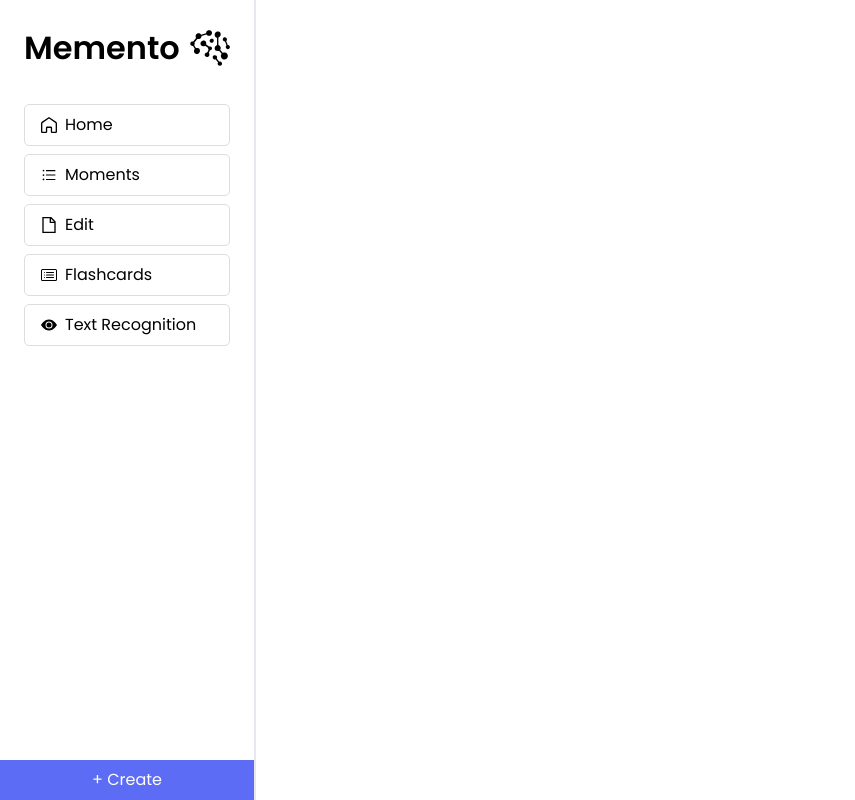
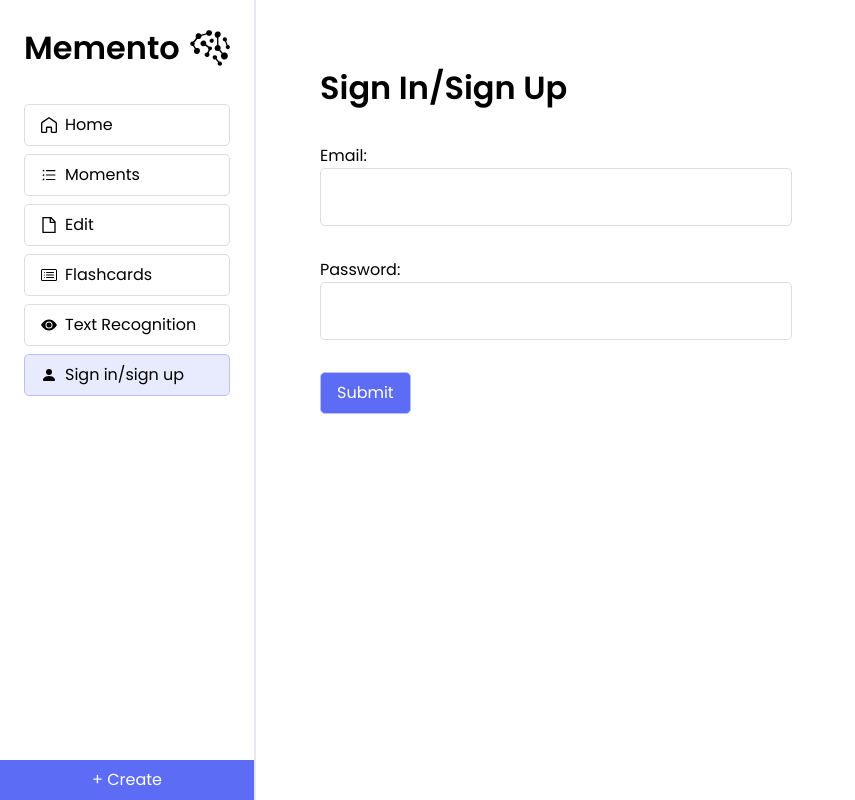
Before and after one commit to Yourself1011/memento, a React (Vite) app in the folder client/: page /signin in a window 1280 px wide. Shown: the whole page, without its empty margins (0-855 px from the left). Built offline with nearby package versions, Linux system fonts and the light colour scheme.

Commit message:
feat: static sign in/sign up page

```diff
--- a/client/src/App.tsx
+++ b/client/src/App.tsx
@@ -4,6 +4,7 @@ import Home from "./pages/Home/Home.tsx";
 import Edit from "./pages/Edit/Edit.tsx";
 import Moments from "./pages/Moments.tsx";
 import OCR from "./pages/OCR/OCR.tsx";
+import SignIn from "./pages/SignIn/SignIn.tsx";
 import { Routes, Route } from "react-router-dom";
 import Flashcards from "./pages/Flashcards/Flashcards.tsx";
 
@@ -16,7 +17,8 @@ function App() {
         <Route path="/edit/:id" element={<Edit />} />
         <Route path="/moments" element={<Moments />} />
         <Route path="/cards" element={<Flashcards />} />
-                <Route path='/ocr' element={<OCR />} />
+        <Route path="/ocr" element={<OCR />} />
+        <Route path="/signin" element={<SignIn />} />
       </Routes>
     </main>
   );
--- a/client/src/components/Sidebar/Sidebar.tsx
+++ b/client/src/components/Sidebar/Sidebar.tsx
@@ -1,8 +1,8 @@
 import { GrDocument, GrHomeRounded } from "react-icons/gr";
-import { BsCardList, BsEyeFill } from "react-icons/bs";
+import { BsCardList, BsEyeFill, BsPersonFill } from "react-icons/bs";
 import { AiOutlineUnorderedList } from "react-icons/ai";
 import { NavLink, useNavigate } from "react-router-dom";
-import logo from '/Memento.svg'
+import logo from "/Memento.svg";
 import Create from "../Create/Create";
 import { useEffect, useState } from "react";
 import "./Sidebar.scss";
@@ -27,7 +27,7 @@ function Sidebar() {
     <div className="border-r-[#e7e7ef] border-r-2 flex flex-col justify-between shrink-0 sidebar">
       <div className="px-6">
         <p className="font-bold text-[32px] py-6 flex items-center justify-between">
-          Memento <img src={logo} alt='logo' className="h-10"/>
+          Memento <img src={logo} alt="logo" className="h-10" />
         </p>
         <NavLink to="/">
           <GrHomeRounded />
@@ -49,6 +49,10 @@ function Sidebar() {
           <BsEyeFill />
           Text Recognition
         </NavLink>
+        <NavLink to="/signin">
+          <BsPersonFill />
+          Sign in/sign up
+        </NavLink>
       </div>
       <Create />
     </div>
--- /dev/null
+++ b/client/src/pages/SignIn/SignIn.tsx
@@ -0,0 +1,29 @@
+import { useState } from "react";
+
+function SignIn() {
+  const [email, setEmail] = useState("");
+  const [password, setPassword] = useState("");
+
+  return (
+    <div className="p-16 w-[75svh]">
+      <h1>Sign In/Sign Up</h1>
+      <label className="block mt-8">
+        Email:
+        <input
+          type="email"
+          className="block border-[#ddd] border rounded-[5px] p-4 w-full"
+        />
+      </label>
+      <label className="block mt-8">
+        Password:
+        <input
+          type="password"
+          className="block border-[#ddd] border rounded-[5px] p-4 w-full"
+        />
+      </label>
+      <button className="mt-8 bg-accent text-white">Submit</button>
+    </div>
+  );
+}
+
+export default SignIn;
```
Lines whose indentation alone changed are shown as unchanged.
